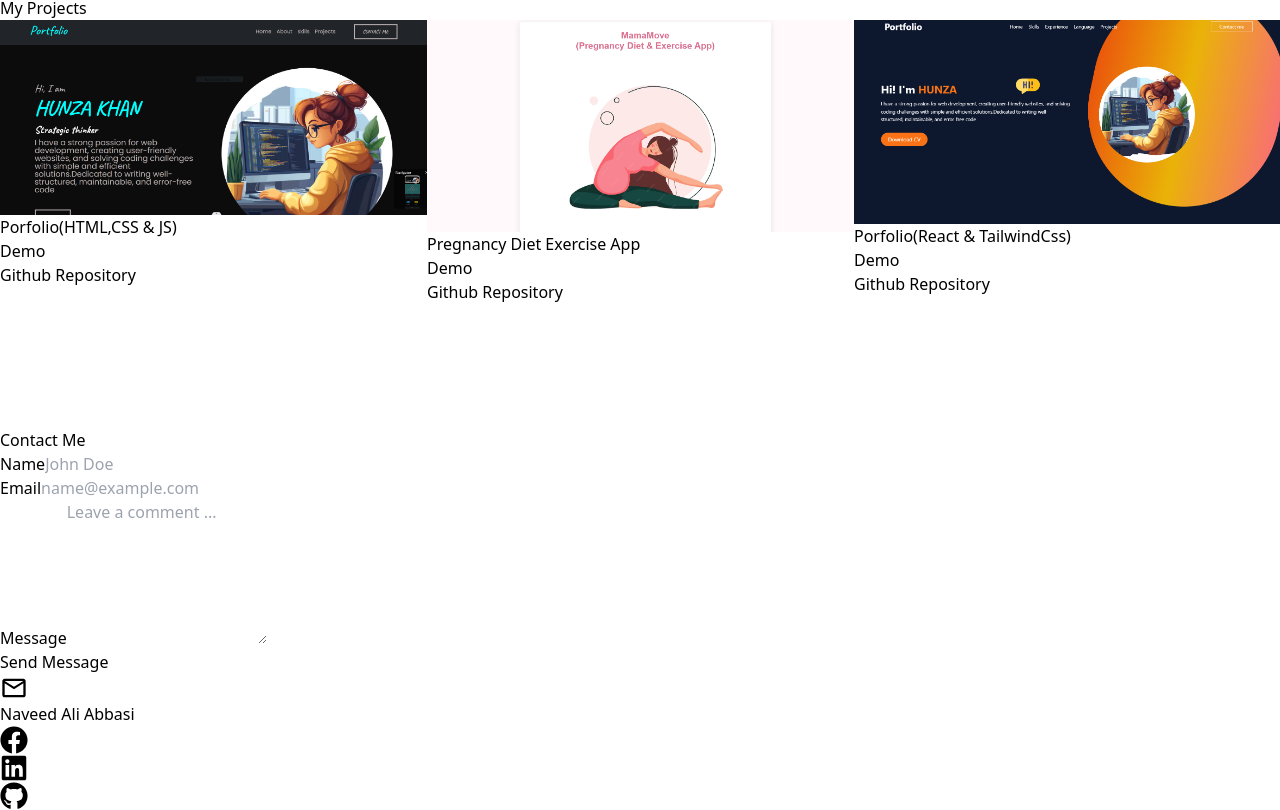
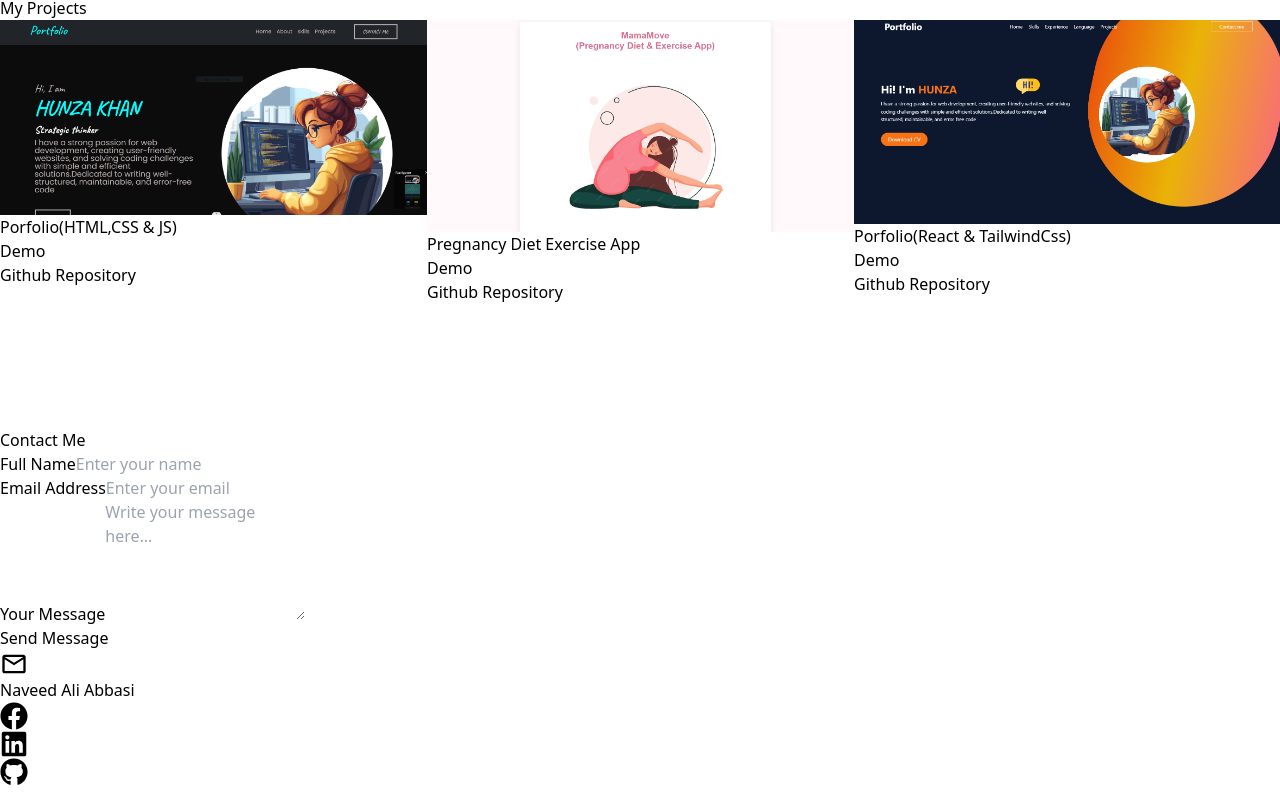
Before and after one commit to CodeWithNaveed/react-portfolio, a React (Vite) app: page / in a window 1280 px wide. Shown: the part 4380-5190 px from the top of the page. After the commit the page ends 5166 px from the top, so only its background shows below. Built offline with nearby package versions, Linux system fonts and the light colour scheme.

Commit message:
set  contect component

```diff
--- a/src/components/contact/Contact.jsx
+++ b/src/components/contact/Contact.jsx
@@ -1,6 +1,43 @@
-import React from 'react'
+import React, { useState } from "react";
 
 export default function Contact() {
+  const [formData, setFormData] = useState({
+    name: "",
+    email: "",
+    message: "",
+  });
+
+  // Handle input change
+  const handleChange = (e) => {
+    setFormData({ ...formData, [e.target.name]: e.target.value });
+  };
+
+  // Handle form submission
+  const handleSubmit = async (e) => {
+    e.preventDefault();
+
+    const formData = new FormData(e.target);
+    formData.append("access_key", "fff66079-0988-4de3-85d4-195699728d9c"); // ✅ Add your Web3Forms key
+
+    try {
+      const response = await fetch("https://api.web3forms.com/submit", {
+        method: "POST",
+        body: formData,
+      });
+
+      const data = await response.json();
+
+      if (data.success) {
+        alert("✅ Form Submitted Successfully!");
+        setFormData({ name: "", email: "", message: "" }); // ✅ Clear form fields
+      } else {
+        alert("❌ Error: " + data.message);
+      }
+    } catch (error) {
+      alert("❌ Something went wrong. Please try again.");
+    }
+  };
+
   return (
     <section id="contact" data-aos="fade-up" data-aos-delay="400">
       <div className="py-8 lg:py-16 px-5 mx-auto max-w-screen-md">
@@ -8,62 +45,67 @@
           Contact Me
         </h2>
 
-        <form
-          action="https://api.web3forms.com/submit"
-          method="POST"
-          className="space-y-8"
-        >
-          <input
-            type="hidden"
-            name="access_key"
-            value="fff66079-0988-4de3-85d4-195699728d9c"
-          />
-
+        <form onSubmit={handleSubmit} className="space-y-6">
+          {/* Name Field */}
           <div>
-            <label htmlFor="name" className="block mb-2 text-xl font-medium text-white">
-              Name
+            <label htmlFor="name" className="block text-lg font-semibold text-gray-300 mb-2">
+              Full Name
             </label>
             <input
               type="text"
               id="name"
               name="name"
-              className="shadow-sm bg-gray-300 font-bold border border-gray-300 text-gray-900 text-sm rounded-lg focus:ring-primary-500 focus:border-primary-500 block w-full p-2.5"
-              placeholder="John Doe"
+              value={formData.name}
+              onChange={handleChange}
+              className="w-full p-4 text-white bg-gray-800 border border-gray-700 rounded-lg focus:ring-blue-500 focus:border-blue-500 transition-all duration-300 placeholder-gray-500 caret-white outline-none"
+              placeholder="Enter your name"
               required
             />
           </div>
 
+          {/* Email Field */}
           <div>
-            <label htmlFor="email" className="block mb-2 text-xl font-medium text-white">
-              Email
+            <label htmlFor="email" className="block text-lg font-semibold text-gray-300 mb-2">
+              Email Address
             </label>
             <input
               type="email"
               id="email"
               name="email"
-              className="shadow-sm bg-gray-300 font-bold border border-gray-300 text-gray-900 text-sm rounded-lg focus:ring-primary-500 focus:border-primary-500 block w-full p-2.5"
-              placeholder="name@example.com"
+              value={formData.email}
+              onChange={handleChange}
+              className="w-full p-4 text-white bg-gray-800 border border-gray-700 rounded-lg focus:ring-blue-500 focus:border-blue-500 transition-all duration-300 placeholder-gray-500 caret-white outline-none"
+              placeholder="Enter your email"
               required
             />
           </div>
 
-          <div className="sm:col-span-2">
-            <label htmlFor="message" className="block mb-2 text-xl font-medium text-white">
-              Message
+          {/* Message Field */}
+          <div>
+            <label htmlFor="message" className="block text-lg font-semibold text-gray-300 mb-2">
+              Your Message
             </label>
             <textarea
-              rows="6"
+              rows="5"
               id="message"
               name="message"
-              className="shadow-sm bg-gray-300 font-bold border border-gray-300 text-gray-900 text-sm rounded-lg focus:ring-primary-500 focus:border-primary-500 block w-full p-2.5"
-              placeholder="Leave a comment ..."
+              value={formData.message}
+              onChange={handleChange}
+              className="w-full p-4 text-white bg-gray-800 border border-gray-700 rounded-lg focus:ring-blue-500 focus:border-blue-500 transition-all duration-300 placeholder-gray-500 caret-white outline-none"
+              placeholder="Write your message here..."
               required
             />
           </div>
 
-          <button className="inline-flex text-white bg-orange-500 border-0 py-2 px-6 focus:outline-none hover:bg-orange-600 hover:shadow-[0_0_40px_rgba(255,165,0,0.7)] rounded-full text-lg">
-            Send Message
-          </button>
+          {/* Submit Button */}
+          <div className="text-center">
+            <button
+              type="submit"
+              className="w-full md:w-auto px-8 py-4 text-lg font-semibold text-white bg-gradient-to-r from-blue-500 to-blue-700 rounded-lg shadow-lg hover:from-blue-600 hover:to-blue-800 hover:shadow-[0_0_25px_rgba(0,140,255,0.7)] transition-all duration-300"
+            >
+              Send Message
+            </button>
+          </div>
         </form>
       </div>
     </section>
--- a/src/components/footer/Footer.jsx
+++ b/src/components/footer/Footer.jsx
@@ -21,12 +21,12 @@
             </a>
           </li>
           <li>
-            <a href="https://www.linkedin.com/in/naveed-ali-9a6a71302/" target='_blank' className='text-gray-400 hover:text-blue-400 transition duration-300'>
+            <a href="https://www.linkedin.com/in/naveed-ali-9a6a71302/" target='_blank' className='text-gray-400 hover:text-blue-500 transition duration-300'>
               <FaLinkedin size={28} />
             </a>
           </li>
           <li>
-            <a href="https://github.com/CodeWithNaveed" target='_blank' className='text-gray-400 hover:text-gray-200 transition duration-300'>
+            <a href="https://github.com/CodeWithNaveed" target='_blank' className='text-gray-400 hover:text-blue-500 transition duration-300'>
               <FaGithub size={28} />
             </a>
           </li>
--- a/src/components/home/Home.jsx
+++ b/src/components/home/Home.jsx
@@ -62,13 +62,14 @@
                     </div>
 
                     {/* Hero Image - Masculine Style */}
-                    <div className='md:w-1/2 flex justify-center mt-10 md:mt-0'>
+                    <div className="md:w-1/2 flex justify-center items-center mt-10 md:mt-0">
                         <img
                             src={heroimg}
                             alt="Profile"
-                            className='w-80 h-80 object-cover rounded-full shadow-2xl border-4 border-[#008cff]'
+                            className="w-80 h-80 rounded-full shadow-5xl border-4 border-[#008cff] object-fit object-top"
                         />
                     </div>
+
 
                 </div>
             </section>
--- a/src/index.css
+++ b/src/index.css
@@ -2,14 +2,14 @@
 @tailwind components;
 @tailwind utilities;
 
+* {
+    caret-color: transparent;
+}
 
 html {
     scroll-behavior: smooth;
 }
 
-* {
-    caret-color: transparent;
-}
 
 body {
     scrollbar-width: thin;
@@ -22,7 +22,7 @@
 }
 
 ::-webkit-scrollbar-track {
-    background: #ffffff;
+    background: #fffdfd;
 }
 
 ::-webkit-scrollbar-thumb {
```
